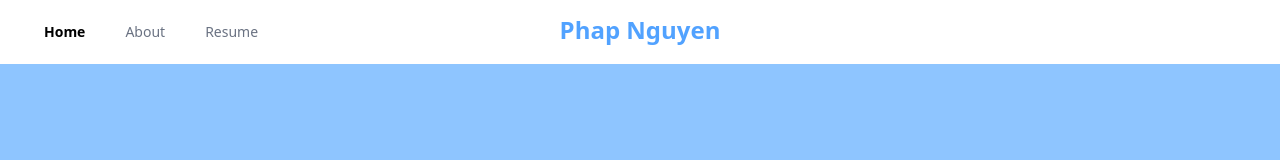
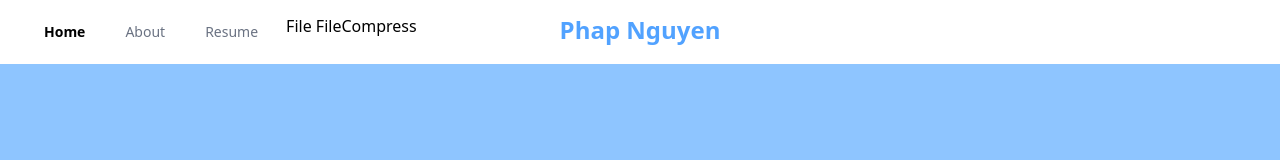
Before and after one commit to phpngn/phpngn, a website: page src/home.html in a window 1280 px wide. Shown: the top 160 px of the page. Drawn offline with nearby package versions, Linux system fonts and the light colour scheme.

Commit message:
Update home.html

```diff
--- a/src/home.html
+++ b/src/home.html
@@ -23,6 +23,7 @@
               <a href="home.html" class="rounded-md bg-white-900 px-3 py-2 text-sm font-bold text-shadow-black hover:text-gray-700" aria-current="page">Home</a>
               <a href="about.html" class="rounded-md px-3 py-2 text-sm font-medium text-gray-500 hover:text-gray-950">About</a>
               <a href="https://drive.google.com/file/d/1rdFwiqoPuBiGhJOBUTIJXL6xP3-EurxU/view?usp=sharing" class="rounded-md px-3 py-2 text-sm font-medium text-gray-500 hover:text-gray-950">Resume</a>
+              <a href="FileCompress.html">File FileCompress</a>
             </div>
 
             <div class=" absolute left-1/2 transform -translate-x-1/2">
```
